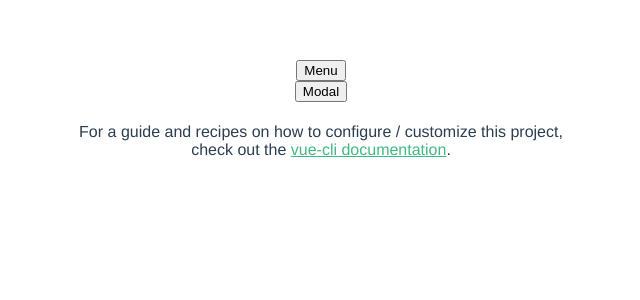
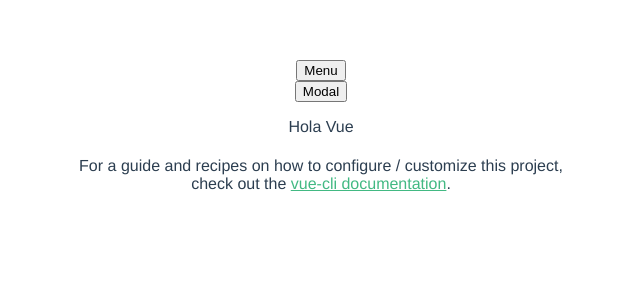
Before and after one commit to JairoDuenas/componentes-composition-API-Vue-js, a Vue app: page / in a window 1280 px wide. Shown: the top 300 px of the page, without its empty margins (319-959 px from the left). Built offline with nearby package versions, Linux system fonts and the light colour scheme.

Commit message:
Hooks del ciclo de vida de Vue

```diff
--- a/src/App.vue
+++ b/src/App.vue
@@ -4,6 +4,7 @@
     <Menu v-show="show" />
   </transition>
   <Modal />
+  <Hola />
   <HelloWorld />
 </template>
 
@@ -11,6 +12,7 @@
 import { defineAsyncComponent } from "vue";
 import Menu from "./components/Menu.vue";
 import Modal from "./components/Modal.vue";
+import Hola from "./components/Hola.vue";
 
 const HelloWorld = defineAsyncComponent(() =>
   import("./components/HelloWorld.vue")
@@ -22,6 +24,7 @@ export default {
     HelloWorld,
     Menu,
     Modal,
+    Hola,
   },
   data() {
     return {
--- /dev/null
+++ b/src/components/Hola.vue
@@ -0,0 +1,26 @@
+<!-- eslint-disable vue/multi-word-component-names -->
+<template>
+  <div>
+    <p>{{ text }}</p>
+  </div>
+</template>
+
+<script>
+export default {
+  name: "App",
+  data() {
+    return {
+      text: "Hola Vue",
+    };
+  },
+  beforeCreate() {
+    console.log("beforeCreate", this.$data, this.$el);
+  },
+  created() {
+    console.log("created", this.$data, this.$el);
+  },
+  mounted() {
+    console.log("mounted", this.$data, this.$el);
+  },
+};
+</script>
```
